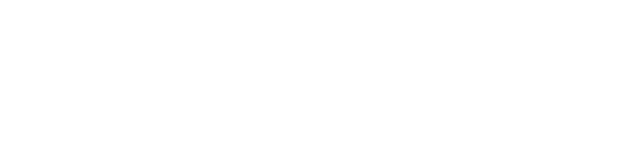
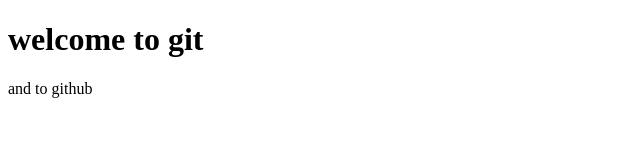
Before and after one commit to lital-tuli/masters1, a plain HTML site: page index.html in a window 1280 px wide. Shown: the whole page, without its empty margins (0-640 px from the left). Drawn offline with Linux system fonts and the light colour scheme.

Commit message:
Update index.html

```diff
--- a/index.html
+++ b/index.html
@@ -6,6 +6,7 @@
     <title>hello</title>
 </head>
 <body>
-
+    <h1>welcome to git</h1>
+    <p> and to github</p>
 </body>
 </html>
```
